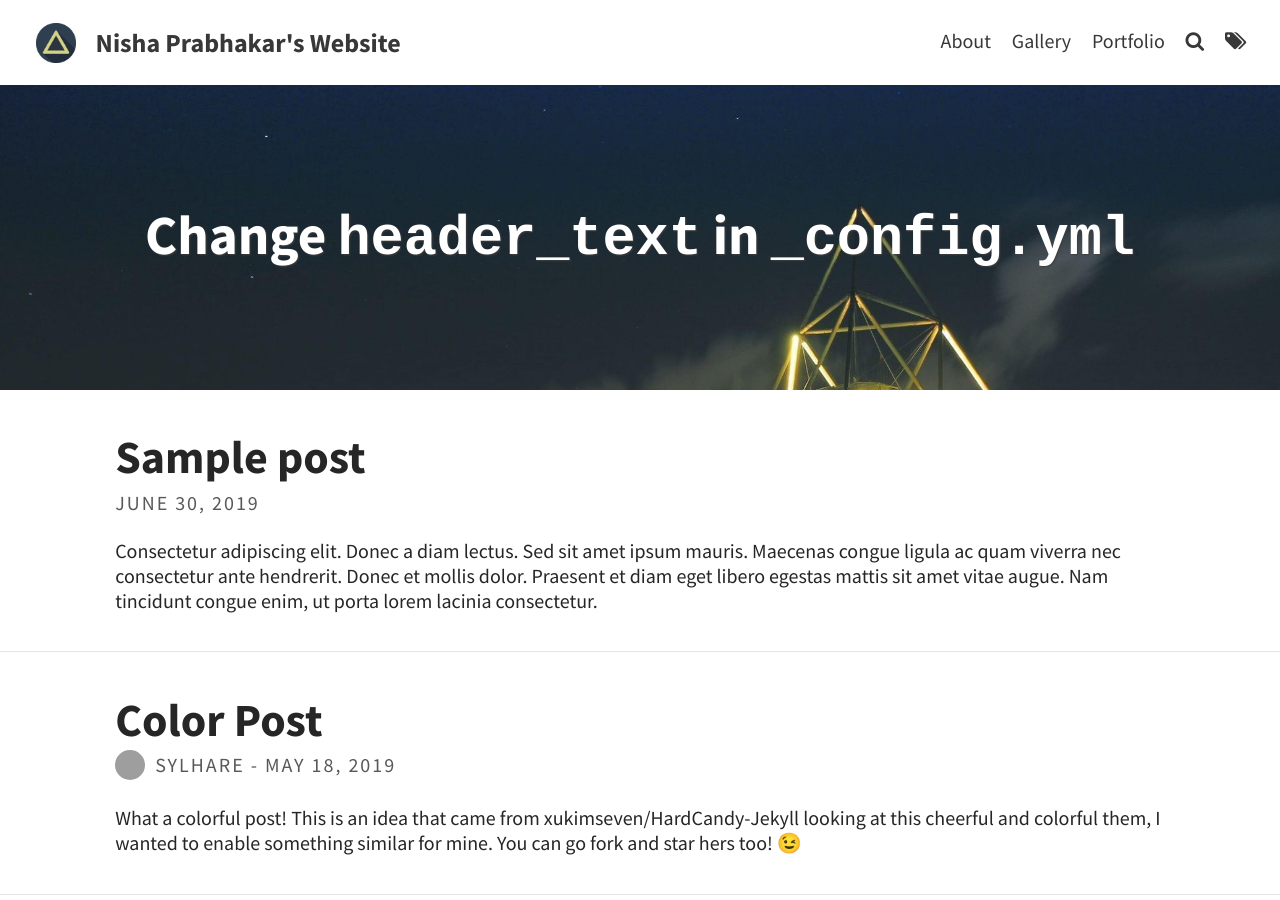
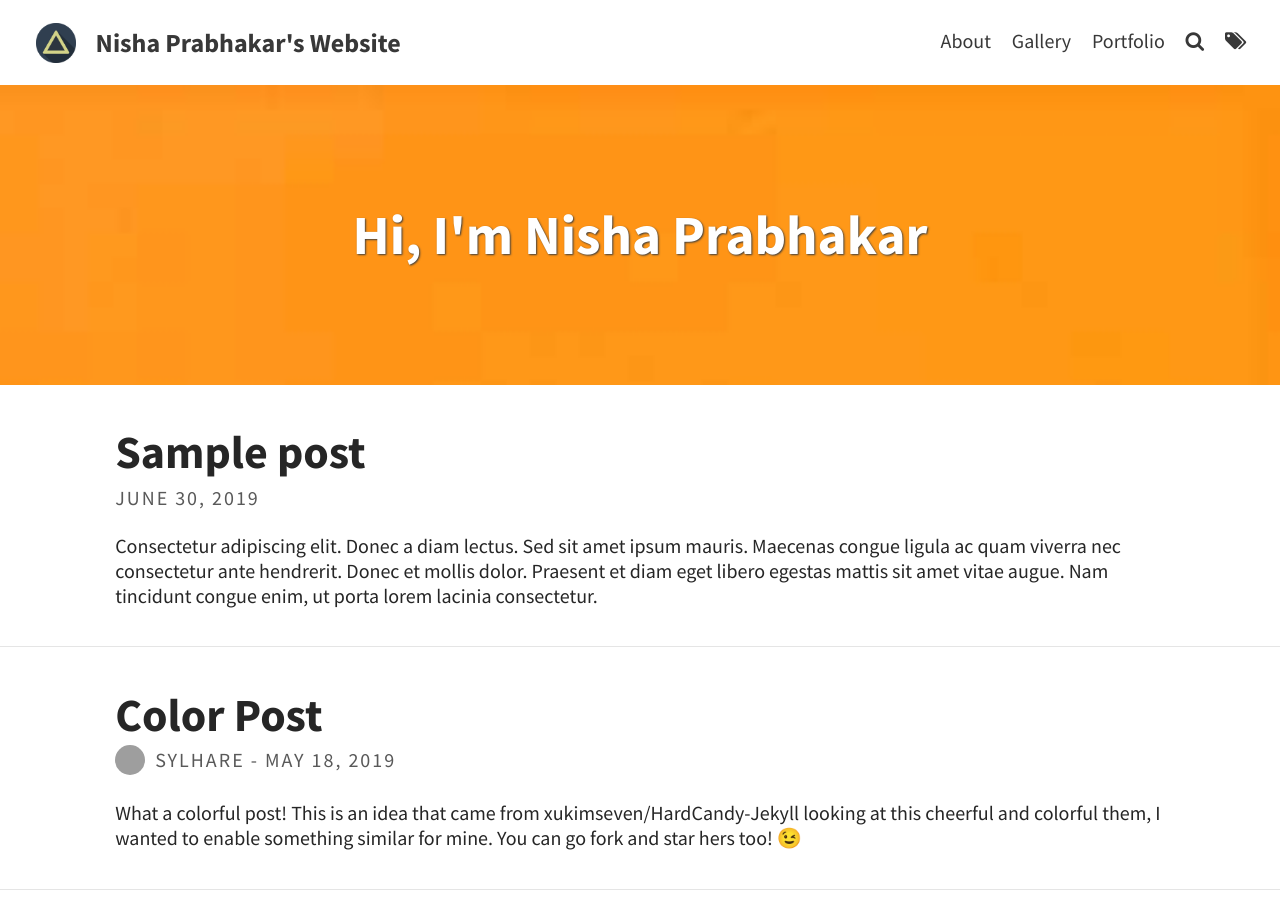
Before and after one commit to nishap1225/nishap1225.github.io, a Jekyll site: the page built from index.html, in a window 1280 px wide and 900 px high. Built offline with Jekyll 4.4.1, drawn with Linux system fonts in a browser that asks for light colours; the list of posts is cut into pages by our own code; some of the changed text lies outside the part shown; grey boxes are pictures that could not be loaded.

Commit message:
changed header

```diff
--- a/_config.yml
+++ b/_config.yml
@@ -9,10 +9,11 @@ avatar: assets/img/triangle.png                         # Empty for no avatar in
 favicon: assets/favicon.ico                             # Icon displayed in the tab
 
 # Header and footer text
-header_text: Change <code>header_text</code> in <code>_config.yml</code>  # Change Blog header text
-header_feature_image: assets/img/pexels/triangular.jpeg
-footer_text: >
-  Powered by <a href="https://jekyllrb.com/">Jekyll</a> with <a href="https://github.com/sylhare/Type-on-Strap">Type on Strap</a>
+header_text: Hi, I'm Nisha Prabhakar  # Change Blog header text
+header_feature_image: assets/img/pexels/orange.jpg
+footer_text: " "
+#footer_text: >
+  #Powered by <a href="https://jekyllrb.com/">Jekyll</a> with <a href="https://github.com/sylhare/Type-on-Strap">Type on Strap</a>
 
 # Blog
 excerpt: true                                           # Or "truncate" (first 250 characters), "false" to disable
```
Also changed, not shown: assets/img/pexels/orange.jpg (added).
